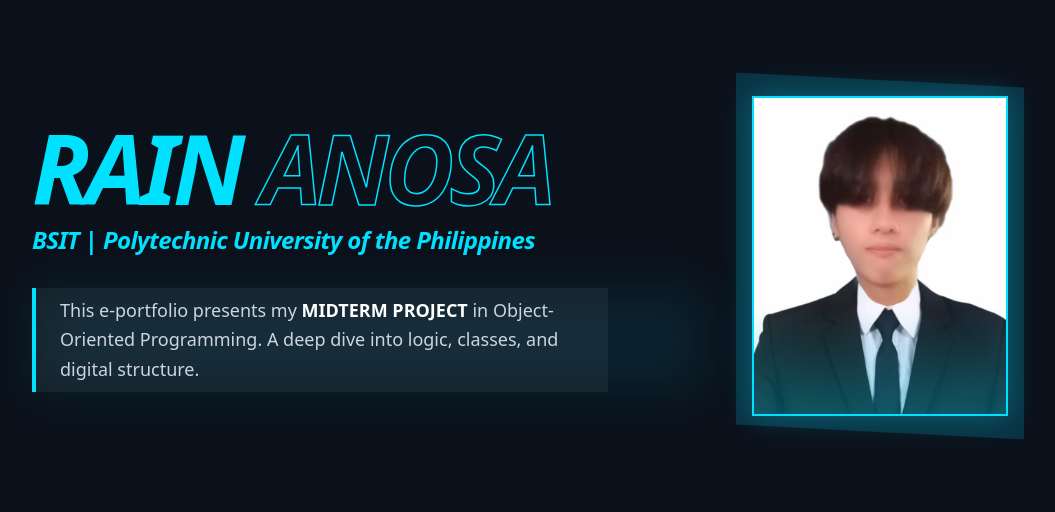
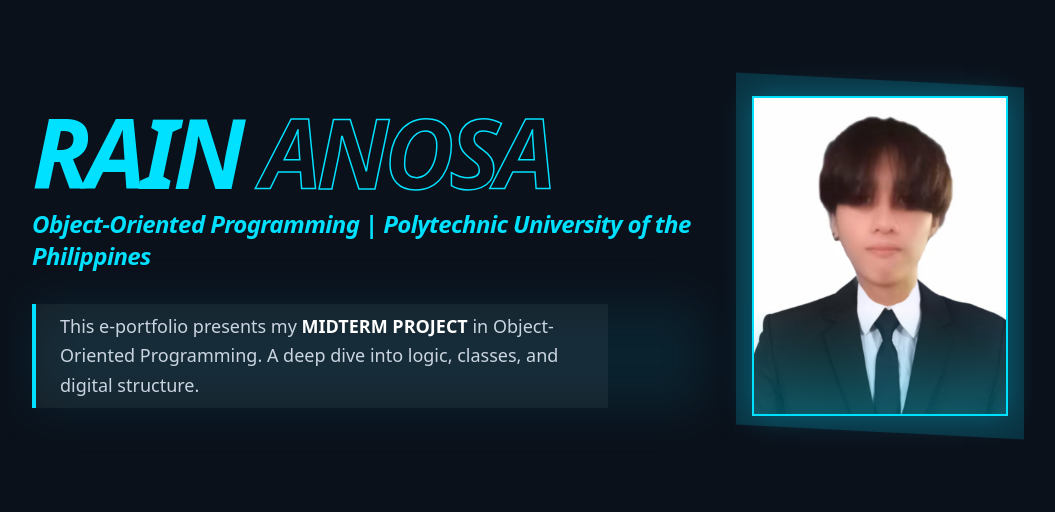
Before and after one commit to RatsRatata/OOPPortfolio, a Flask app: page / in a window 1280 px wide. Shown: the part 52-564 px from the top of the page, without its empty margins (120-1175 px from the left). Run offline with Flask 3, Linux system fonts and the light colour scheme; some libraries are stand-ins or nearby versions.

Commit message:
Minor change

```diff
--- a/templates/index.html
+++ b/templates/index.html
@@ -6,7 +6,7 @@
             <h1 class="text-6xl md:text-8xl font-black italic tracking-tighter leading-none mb-2 p3-blue p3-glow">
                 RAIN <span class="text-transparent" style="-webkit-text-stroke: 1.5px var(--p3-cyan);">ANOSA</span>
             </h1>
-            <p class="text-2xl font-bold p3-blue italic tracking-tight">BSIT | Polytechnic University of the Philippines</p>
+            <p class="text-2xl font-bold p3-blue italic tracking-tight">Object-Oriented Programming | Polytechnic University of the Philippines</p>
 
             <div class="mt-8 relative">
                 <div class="absolute inset-0 bg-cyan-500/10 blur-xl"></div>
```
